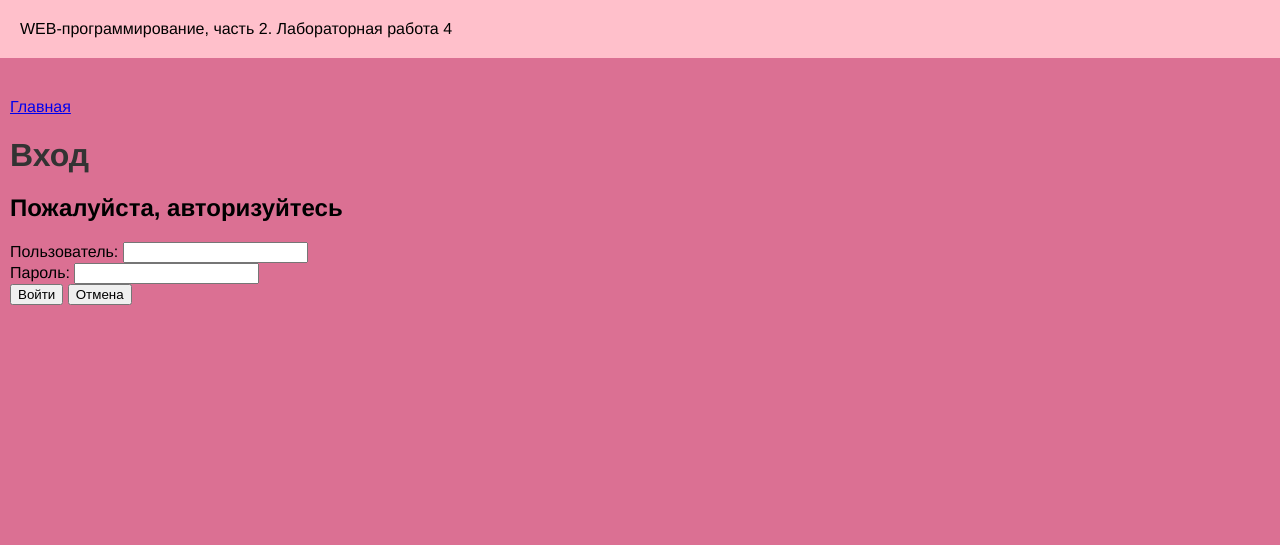
After one commit to ne-anya/web-back-labs, a Flask app: page /lab4/login in a window 1280 px wide. The commit adds this page. Shown: the top 545 px of the page. Run offline with Flask 3, Linux system fonts and the light colour scheme.

Commit message:
Авторизация

```diff
--- a/lab4.py
+++ b/lab4.py
@@ -116,3 +116,18 @@ def tree():
         tree_count += 1
 
     return redirect('/lab4/tree')
+
+
+@lab4.route('/lab4/login', methods = ['GET', 'POST'])
+def login():
+    if request.method == 'GET':
+        return render_template("lab4/login.html", authorized=False)
+
+    login = request.form.get('login')
+    password = request.form.get('password')
+
+    if login == 'alex' and password == '123':
+        return render_template('/lab4/login.html', login=login, aothorized=True)
+
+    error = 'Неверные логин и/или пароль'
+    return render_template('lab4/login.html', error=error, authorized=False)
--- a/templates/lab4/lab4.html
+++ b/templates/lab4/lab4.html
@@ -12,5 +12,6 @@
         <li><a href="/lab4/sub-form">Вычитаение</a></li>
         <li><a href="/lab4/exp-form">Возведение в степень</a></li>
         <li><a href="/lab4/tree">Счетчик деревьев</a></li>
+        <li><a href="/lab4/login">Форма авторизации</a></li>
     </ol>
 {% endblock %}
--- /dev/null
+++ b/templates/lab4/login.html
@@ -0,0 +1,27 @@
+{% extends "base.html" %}
+
+{% block lab %}Лабораторная работа 4{% endblock %}
+
+{% block main %}
+    {% if authorized %}
+        <h1>Добро пожаловать, {{ login }}!</h1>
+    {% else %}
+        <h1>Вход</h1>
+        <h2>Пожалуйста, авторизуйтесь</h2>
+        <form method="post">
+            <div>
+                <label for="login">Пользователь:</label>
+                <input type="text" id="login" name="login">
+            </div>
+            <div>
+                <label for="password">Пароль:</label>
+                <input type="password" id="password" name="password">
+            </div>
+            <div>{{ error }}</div>
+            <div>
+                <button type="submit">Войти</button>
+                <button type="reset">Отмена</button>
+            </div>
+        </form>
+    {% endif %}
+{% endblock %}
```
